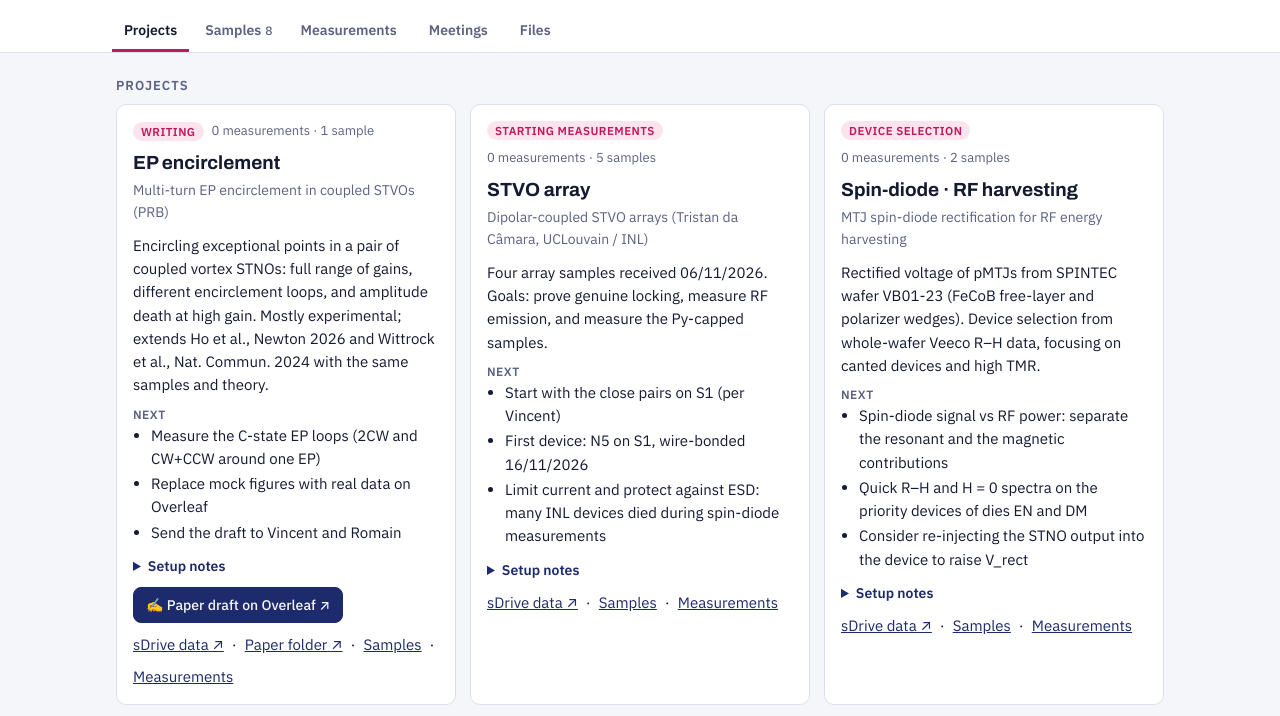
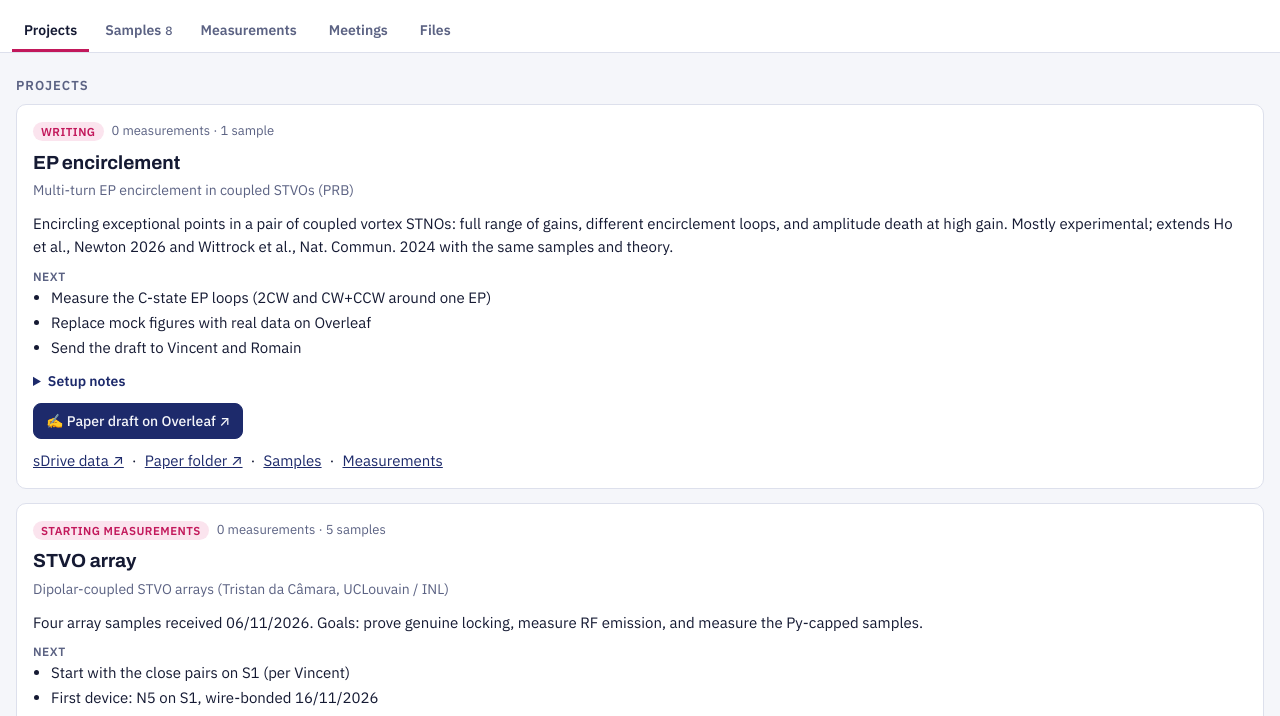
Before and after one commit to nhattanphan/laf-research-hub, a plain HTML site: page index.html in a window 1280 px wide. Shown: the part 90-806 px from the top of the page. Drawn offline with Linux system fonts and the light colour scheme.

Commit message:
Wider layout: page up to 1680px, project cards two per row
Co-Authored-By: Claude Opus 5.5 <noreply@anthropic.com>
Claude-Session: https://claude.ai/code/session_01EBqDXoJQkVeC353maRxAwH

```diff
--- a/index.html
+++ b/index.html
@@ -17,7 +17,7 @@
 *{box-sizing:border-box}
 body{background:var(--bg);color:var(--ink);font:15px/1.55 var(--body);margin:0}
 a{color:var(--navy)}
-.wrap{max-width:1080px;margin:0 auto;padding-left:max(16px,env(safe-area-inset-left,0px));padding-right:max(16px,env(safe-area-inset-right,0px))}
+.wrap{max-width:1680px;margin:0 auto;padding-left:max(16px,env(safe-area-inset-left,0px));padding-right:max(16px,env(safe-area-inset-right,0px))}
 header{background:var(--surface);border-bottom:1px solid var(--line)}
 header .wrap{padding-block:22px 0;display:grid;gap:14px}
 .top{display:flex;flex-wrap:wrap;align-items:flex-end;justify-content:space-between;gap:12px}
@@ -35,7 +35,8 @@ nav.tabs::-webkit-scrollbar{display:none}
 .tab .n{font:500 12px var(--mono);color:var(--muted);margin-left:4px}
 main .wrap{padding-block:24px 48px;display:grid;gap:28px}
 h2{font:700 13px var(--body);letter-spacing:.08em;text-transform:uppercase;color:var(--muted);margin:0 0 10px}
-.grid{display:grid;gap:14px;grid-template-columns:repeat(auto-fill,minmax(min(100%,320px),1fr))}
+.grid{display:grid;gap:14px;grid-template-columns:repeat(auto-fill,minmax(min(100%,380px),1fr))}
+.pgrid{grid-template-columns:repeat(auto-fill,minmax(min(100%,640px),1fr))}
 .card{background:var(--surface);border:1px solid var(--line);border-radius:10px;padding:16px;display:grid;gap:10px;min-width:0;align-content:start}
 .card h3{font:700 19px/1.2 var(--display);margin:0}
 .card .sub{color:var(--muted);font-size:14px;margin-top:-4px}
@@ -140,7 +141,7 @@ function vOverview(){
   const P=[...S.projects].sort((a,b)=>(a.order||9)-(b.order||9));
   const last=[...S.runs].sort((a,b)=>String(b.date).localeCompare(String(a.date))).slice(0,4);
   const mt=[...S.meetings].sort((a,b)=>String(b.date).localeCompare(String(a.date))).slice(0,3);
-  return `<section><h2>Projects</h2>${P.length?`<div class="grid">${P.map(stageCard).join("")}</div>`:`<div class="empty">No projects yet.</div>`}</section>
+  return `<section><h2>Projects</h2>${P.length?`<div class="grid pgrid">${P.map(stageCard).join("")}</div>`:`<div class="empty">No projects yet.</div>`}</section>
   <section><h2>Latest measurements</h2><div class="log">${last.length?last.map(runRow).join(""):`<div class="empty">No measurements logged yet.</div>`}</div></section>
   <section><h2>Recent meetings</h2><div class="log">${mt.length?mt.map(meetRow).join(""):`<div class="empty">No meetings logged yet.</div>`}</div></section>`}
 function bar(c,t){const parts=STC.map(([k,,v])=>[k,c[k]||0,v]).filter(x=>x[1]);
```
